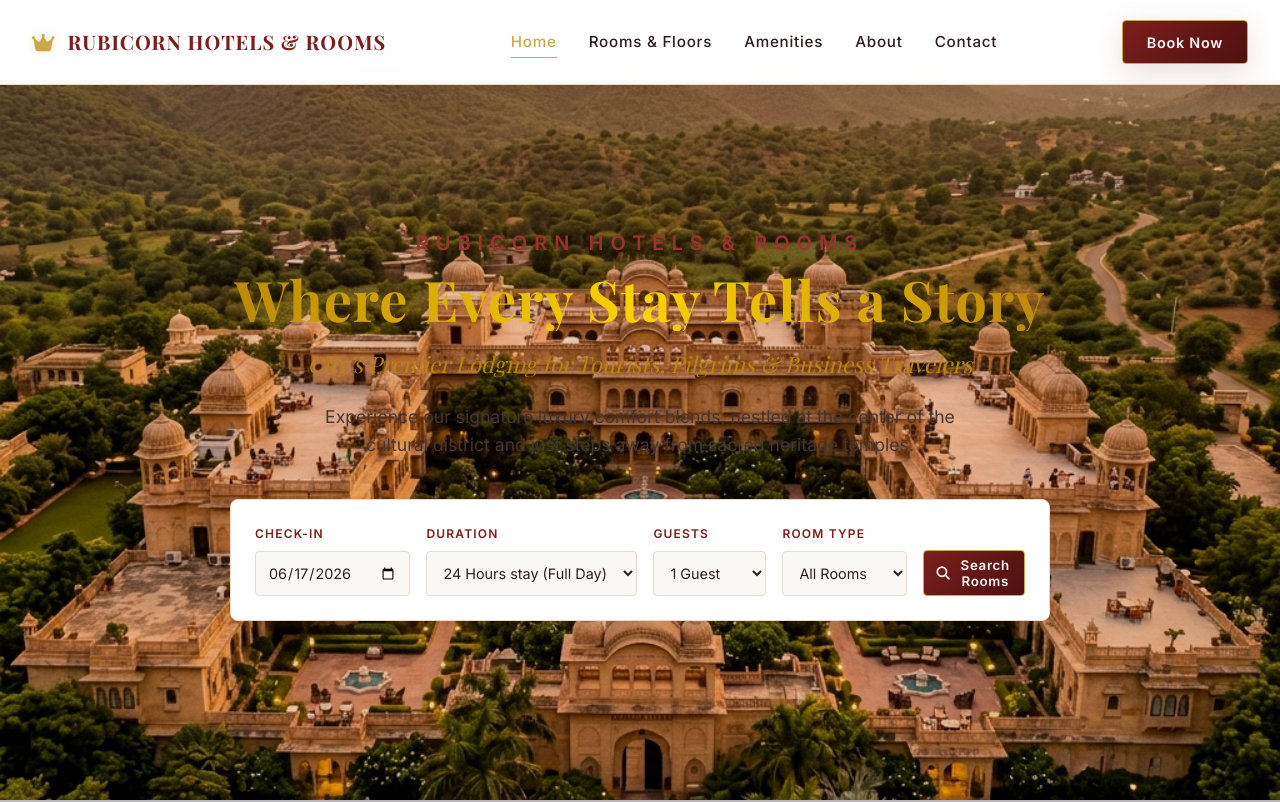
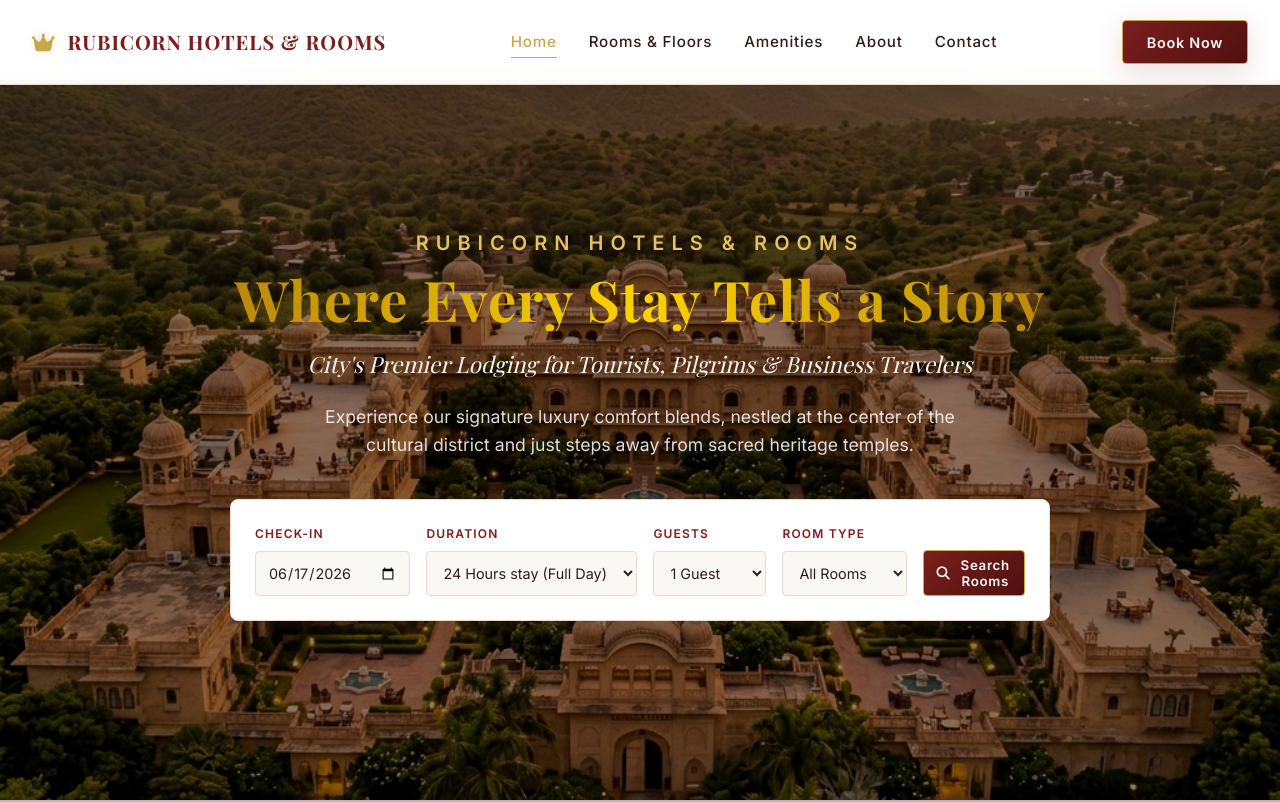
Before and after one commit to sukumar38140/Rubicorn-Hotels-Rooms, a website: page index.html in a window 1280 px wide. Shown: the top 802 px of the page. Drawn offline with nearby package versions, Linux system fonts and the light colour scheme; a web font is replaced by a local one.

Commit message:
design: style hero section as a premium dark banner for visual richness and contrast

```diff
--- a/style.css
+++ b/style.css
@@ -464,7 +464,7 @@ img {
   left: 0;
   width: 100%;
   height: 100%;
-  background: transparent; /* Remove white gradient overlay */
+  background: rgba(0, 0, 0, 0.4); /* Premium dark overlay for text contrast while preserving image visibility */
   z-index: 2;
 }
 
@@ -487,7 +487,7 @@ img {
   font-size: 1.25rem;
   letter-spacing: 0.35em;
   font-weight: 600;
-  color: var(--color-burgundy-light); /* Brighter Burgundy */
+  color: var(--color-gold-light); /* Bright Gold on dark background */
   text-transform: uppercase;
   margin-bottom: 0.5rem;
   display: block;
@@ -511,14 +511,14 @@ img {
   font-size: 1.4rem;
   font-family: var(--font-serif);
   font-style: italic;
-  color: #b8860b; /* Richer, brighter gold for contrast */
+  color: #FAF7F2; /* Warm White for contrast on dark background */
   margin-bottom: 1.25rem;
   animation: fade-in-up 1.1s ease-out forwards;
 }
 
 .hero-desc {
   font-size: 1.1rem;
-  color: #443535; /* Darker, cleaner and highly legible text color */
+  color: rgba(255, 255, 255, 0.85); /* Legible soft white text */
   max-width: 650px;
   margin: 0 auto 2.5rem;
   animation: fade-in-up 1.2s ease-out forwards;
@@ -3728,6 +3728,10 @@ input:focus-visible, select:focus-visible, textarea:focus-visible, button:focus-
     margin-top: 0 !important;
   }
 
+  .hero-subtitle-brand {
+    color: var(--color-burgundy-light) !important; /* Reset to dark burgundy on light mobile layout */
+  }
+
   .hero-title {
     font-size: clamp(2rem, 8vw, 3rem);
     line-height: 1.1;
@@ -3737,11 +3741,13 @@ input:focus-visible, select:focus-visible, textarea:focus-visible, button:focus-
   .hero-tagline {
     font-size: 1.15rem;
     margin-bottom: 0.75rem;
+    color: #b8860b !important; /* Reset to dark gold on light mobile layout */
   }
 
   .hero-desc {
     font-size: 0.95rem;
     margin-bottom: 1.5rem;
+    color: #443535 !important; /* Reset to dark charcoal on light mobile layout */
   }
 
   .purpose-grid {
```
